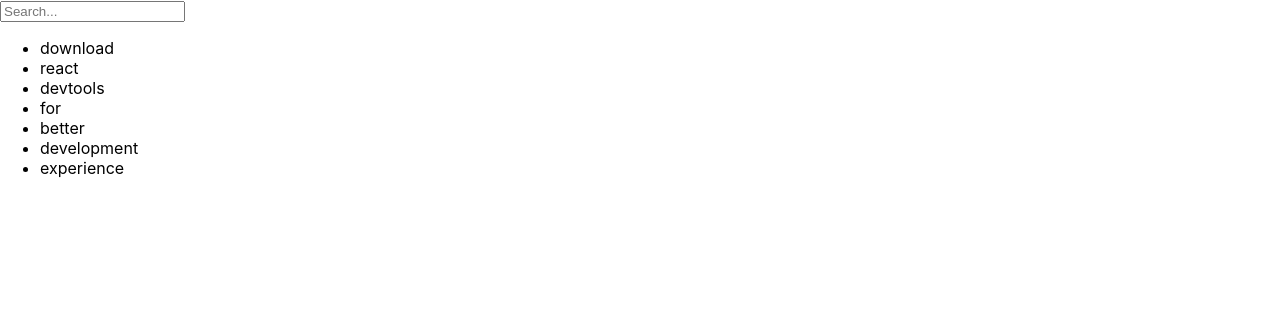
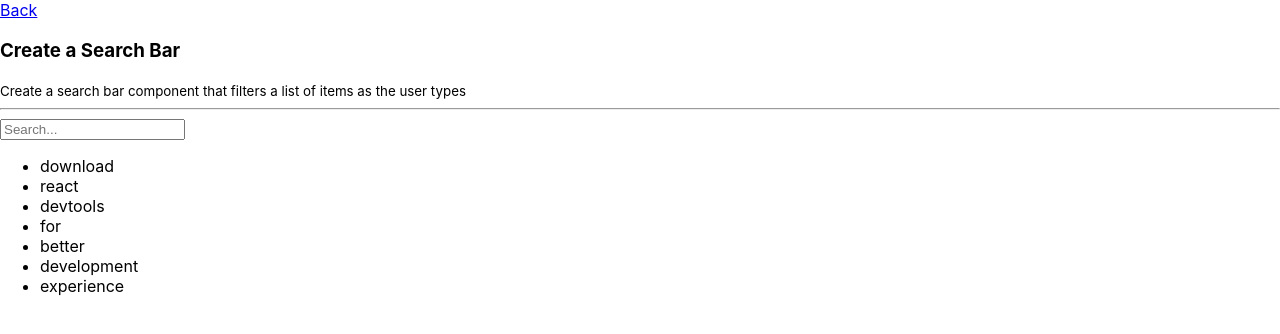
Before and after one commit to TechNightFury/React-Live-Coding, a React (Create React App) app: page /searchbar in a window 1280 px wide. Shown: the top 334 px of the page. Built offline with nearby package versions, Linux system fonts and the light colour scheme.

Commit message:
feat: add back button, title, problem on Searchbar component

```diff
--- a/src/pages/Searchbar.js
+++ b/src/pages/Searchbar.js
@@ -1,4 +1,5 @@
 import React, {useState} from 'react';
+import { Link } from 'react-router-dom';
 
 const SearchBar = ({items}) => {
     const [query, setQuery] = useState('');
@@ -6,6 +7,13 @@
 
     return (
         <>
+            <header>
+                <Link to='/'>Back</Link>
+                <h3>Create a Search Bar</h3>
+                <small>Create a search bar component that filters a list of items as the user types</small>
+            </header>
+            <hr />
+            <main>
                 <input
                     value={query}
                     onChange={e => setQuery(e.target.value)}
@@ -21,6 +29,7 @@
                         )) : <p>No search results</p>
                     }
                 </ul>
+            </main>
         </>
     )
 };
```
Lines whose indentation alone changed are shown as unchanged.
